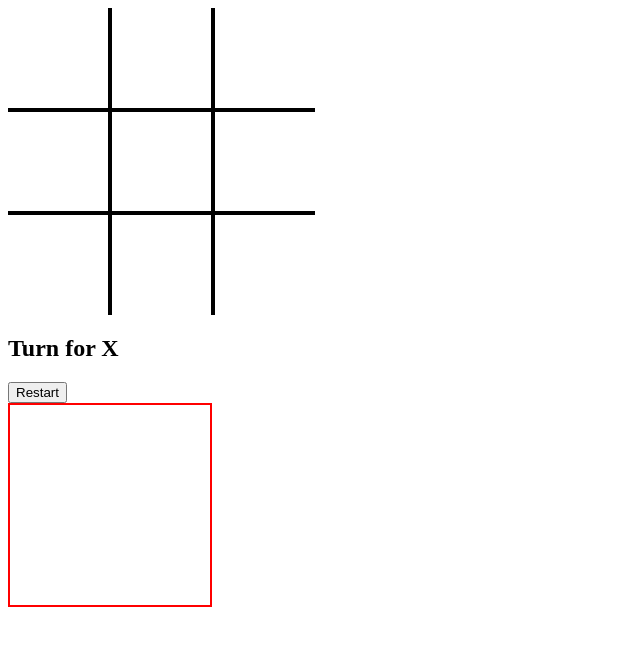
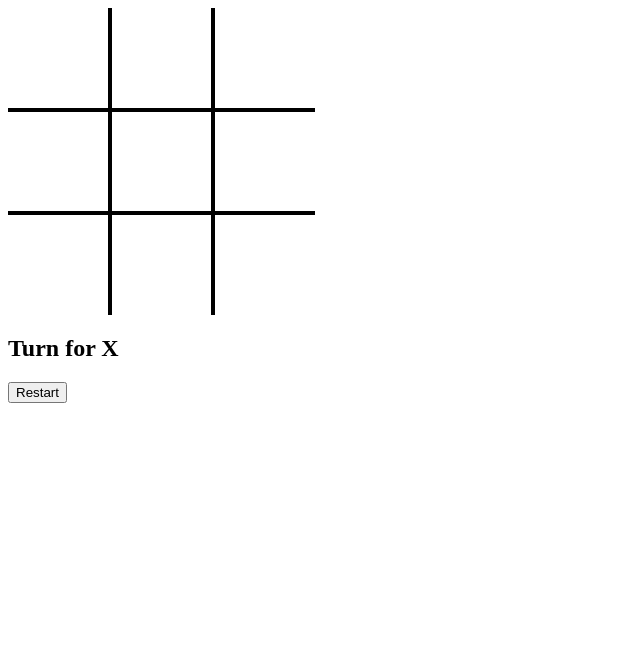
Before and after one commit to pratibha1897/TicTacToe, a plain HTML site: page index.html in a window 1280 px wide. Shown: the whole page, without its empty margins (0-640 px from the left). Drawn offline with Linux system fonts and the light colour scheme.

Commit message:
Update index.html

```diff
--- a/index.html
+++ b/index.html
@@ -27,9 +27,6 @@
     <div id="message"></div>
     <button id="restart">Restart</button>
 
-    <br>
-
-    <div class= "contain"> </div>
 
 
     <script src="script.js"></script>
```
